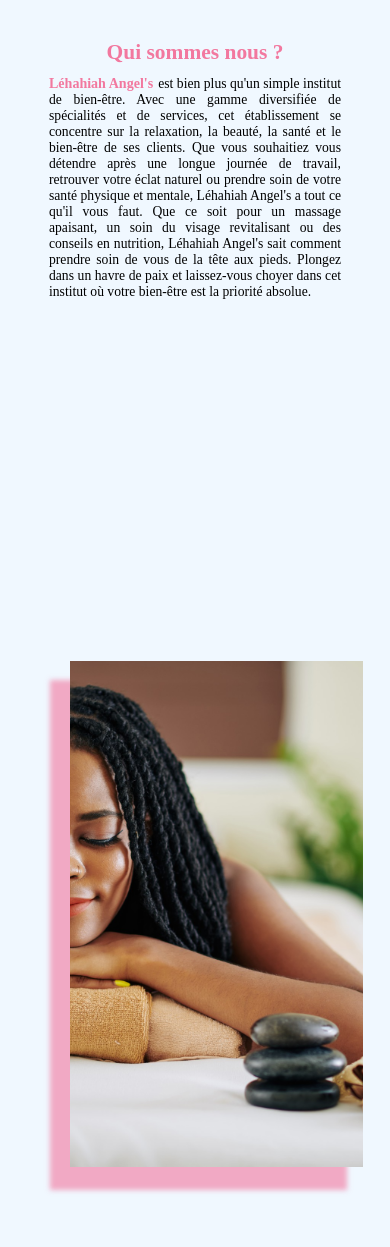
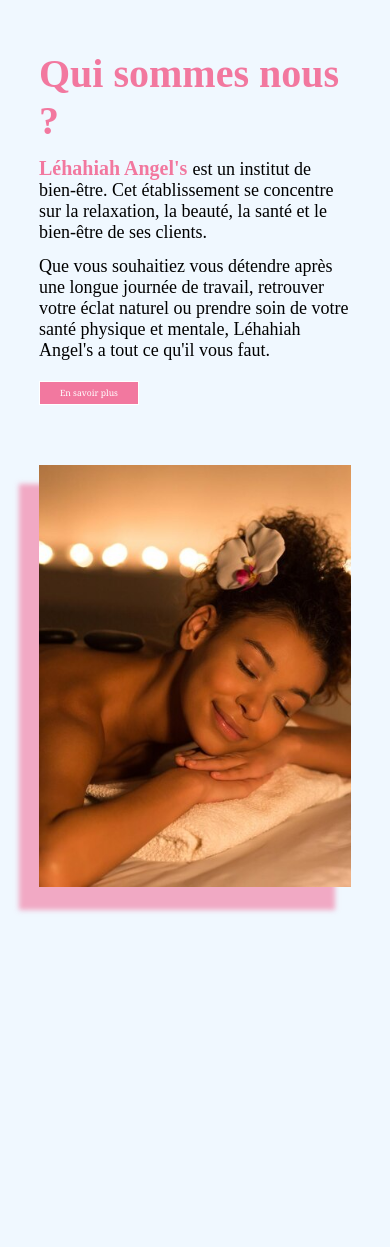
Before and after one commit to A-ArthurKing/A-ArthurKing.github.io, a PHP site: page / in a window 390 px wide. Shown: the part 253-1500 px from the top of the page. After the commit the page ends 1166 px from the top, so only its background shows below. Run offline with PHP 8.4, Linux system fonts and the light colour scheme; some libraries are stand-ins or nearby versions; some web fonts are replaced.

Commit message:
Dépot 11 avec modification complète de la page A propos et de son responsives .

```diff
--- a/css/Style.css
+++ b/css/Style.css
@@ -25,6 +25,7 @@
     list-style: none;
     text-decoration: none;
 }
+
 html{
     scroll-behavior: smooth;
 }
@@ -37,6 +38,7 @@ a {
 *::after {
     box-sizing: border-box;
 }
+
 body{
     background: aliceblue;
 }
@@ -58,14 +60,17 @@ body{
     position: absolute;
     display: none;
 }
+
 .contact-icone {
     display: flex;
     align-items: center;
     gap: 20px;
 }
+
 small {
     padding-left: 10px;
 }
+
 .contact-icone>small {
     cursor: pointer;
     transition: all 0.5s ease-in;
@@ -73,19 +78,23 @@ small {
     font-weight: bold;
     font-family: Cambria, Cochin, Georgia, Times, 'Times New Roman', serif;
 }
+
 .contact-icone>small:hover {
     color: #e6aac0;
 }
+
 .social-icone {
     display: flex;
     gap: 20px;
     align-items: center;
 }
+
 .fa3 {
     font-size: 24px;
     color: white;
     transition: all 0.5s ease-in-out;
 }
+
 .fa3:hover {
     color: #f21268;
 }
@@ -105,9 +114,11 @@ Nav {
     z-index: 9999999;
     transition: background-color 0.5s ease, height 0.5s ease;
 }
+
 .scroll{
     background-color: aliceblue;
 }
+
 #logo  {
     border-radius: 50px;
     padding-top: 15px;
@@ -116,11 +127,13 @@ Nav {
     width: 7vw;
     height:7vw;
 }
+
 .nav-links{
     display: flex;
     align-items: center;
     gap: 4vw;
 }
+
 nav ul {
     display: inline-flex;
     justify-content: space-between;
@@ -130,20 +143,23 @@ nav ul {
     max-width:auto ;
     gap: 3vw;
 }
+
 nav ul li a {
     font-family: Bell MT;
     padding: 3px 10px;
     font-weight: lighter;
-    font-size: 1.5vw;
+    font-size: 1.6vw;
     transition: all 0.3;
     color: #F2789F;
     font-weight: bold;
     transition: all 0.5s ease-out;
 }
+
 nav ul li a:hover {
     transition: all 0.3 ease-out;
     color:#f21268;
 }
+
 nav button {
     font-family: Bell MT;
     padding: 5px 20px;
@@ -155,17 +171,20 @@ nav button {
     transition: all 0.6s ease-in-out;
     border: 1px solid rgb(202, 122, 122);
 }
+
 nav button:hover {
     background-color: white;
     color: #e6aac1;
     border: 1px solid #F2789F;
 }
+
 .menu-hamburger {
     font-size: 5vw;
     color: #e6aac1;
     cursor: pointer;
     display: none;
 }
+
 .fa-regular {
     color: #F2789F;
     font-size: 30px;
@@ -185,6 +204,7 @@ nav button:hover {
     position: relative;
     z-index: 79;
 }
+
 .header::before {
     content: "";
     position: absolute;
@@ -195,6 +215,7 @@ nav button:hover {
     left: 0;
     opacity: 50%;
 }
+
 .header-txt {
     position: absolute;
     top: 55%;
@@ -202,6 +223,7 @@ nav button:hover {
     transform: translate(-50%, -50%);
     width:60vw;
 }
+
 .title {
     color: white;
     font-size: 6vw;
@@ -210,9 +232,11 @@ nav button:hover {
     display: flex;
     justify-content: center;
 }
+
 .title span {
     color: #F2789F;
 }
+
 .sstitle {
     font-family: Cambria, Cochin, Georgia, Times, 'Times New Roman', serif;
     color: white;
@@ -220,13 +244,14 @@ nav button:hover {
     display: flex;
     justify-content: center;
 }
+
 .header-txt .button {
     margin: auto;
     margin-top: 20px;
     margin-bottom: 20px;
     display: flex;
     justify-content: center;
-    padding: 5px 20px;
+    padding: 2px 25px;
     cursor: pointer;
     background-color: transparent;
     border: 2px solid;
@@ -236,6 +261,7 @@ nav button:hover {
     border: 1px solid white;
     font-family: Bell MT;
 }
+
 .header-txt .button:hover {
     background-color: white;
     color: #e6aac1;
@@ -248,70 +274,90 @@ nav button:hover {
 =================================================================================================================================
 */
 section.a-propos {
-    height: 90vh;
+    height: 95vh;
     width: 100vw;
     max-width: 100%;
     max-height: 100%;
     background: aliceblue;
     margin: auto;
     padding-top: 50px;
+    display: flex;
+    flex-wrap: nowrap;
+    gap: 40px;
+    justify-content: center;
+    align-items: center;
 }
 
-.propos-contain{
-    margin: 20px 0;
-    height: 100%;
-    width: 80%;
-    display: flex;
-    flex-wrap: nowrap;
-    margin: auto;
-}
 .propos-msg{
-    width: 50%;
+    width: 45%;
     height: 90%;
     display: flex;
+    align-items: center;
+    justify-content: center;
 }
+.msg-txt{
+    width: auto;
+    height: auto;
+    margin: 0 0 0 20px;
+}
+
+.msg-txt>h1 {
+    font-size: 40px;
+    color: #F2789F;
+    margin-bottom: 10px;
+}
+.msg-txt>p {
+    font-size: 18px;
+    margin: 13px 0;
+}
+.msg-txt>p>span {
+    color: #F2789F;
+    font-weight: bold;
+    padding-right: 5px;
+    font-size: 20px;
+}
+.msg-txt .button {
+    display: flex;
+    margin: 20px 0 0 0;
+    margin-top: 20px;
+    margin-bottom: 20px;
+    display: flex;
+    justify-content: center;
+    padding: 5px 20px;
+    cursor: pointer;
+    background-color: transparent;
+    border: 2px solid;
+    color: white;
+    background-color:#F2789F;
+    font-size: 1.5vw;
+    transition: all 0.6s ease-out;
+    border: 1px solid white;
+    font-family: Cambria, Cochin, Georgia, Times, 'Times New Roman', serif;
+}
+.msg-txt .button:hover {
+    background-color: white;
+    color: #e6aac1;
+    border: 1px solid #F2789F;
+}
+
 .propos-img{
-    width: 50%;
+    width: 45%;
     height: 90%;
     position: relative;
     display: flex;
 }
+
 .propos-img img{
-    width: 25vw;
+    width: 100%;
     height: 70vh;
     margin: auto;
     object-fit: cover;
     object-position: center;
     box-shadow: -18px 21px 5px 2px rgba(242,120,159,0.61);
--webkit-box-shadow: -18px 21px 5px 2px rgba(242,120,159,0.61);
--moz-box-shadow: -18px 21px 5px 2px rgba(242,120,159,0.61);
+    -webkit-box-shadow: -18px 21px 5px 2px rgba(242,120,159,0.61);
+    -moz-box-shadow: -18px 21px 5px 2px rgba(242,120,159,0.61);
 }
-
-.header-propos {
-    width: 50vw;
-    height: 70vh;
-    text-align: center;
-    margin: auto;
-}
-.header-propos>h1 {
-    font-size: 40px;
-    text-align: center;
-    color: #F2789F;
-    margin-bottom: 10px;
-}
-.header-propos>p {
-    font-size: 18px;
-    text-align: justify;
-    margin: 0;
-    padding: 0 40px;
-}
-.header-propos>p>span {
-    color: #F2789F;
-    font-weight: bold;
-    padding-right: 5px;
-    font-size: 20px;
-}
-/*!
+/*
 =================================================================================================================================
       *A PROPOS
 =================================================================================================================================
--- a/css/Style.responsive.css
+++ b/css/Style.responsive.css
@@ -40,25 +40,32 @@
     =================================================================================================================================
     */
     section.a-propos {
+        flex-wrap: wrap;
         height: auto;
-    margin-bottom: 40px;
+        width: 80vw;
+        padding-bottom: 20px;
     }
 
     .propos-msg{
-width: 50%;
+        width: 100%;
+        height: 90%;
+        align-items: start;
     }
 
-.header-propos {
-width: 100%;
-}
-.header-propos>h1 {
-    font-size: 30px;
-    }
-.header-propos>p {
-font-size: 15px;
+    .msg-txt{
+        width: auto;
+        height: auto;
+        margin: 0 ;
     }
 
+    .propos-img{
+        width: 100%;
+        height: 90%;
+    }
 
+    .msg-txt .button {
+        font-size: 2.2vw;
+    }
 }
 
 
@@ -148,55 +155,16 @@ font-size: 15px;
         padding: 5px 20px;
         font-size: 3vw;
     }
+
     /*!
     =================================================================================================================================
         *A PROPOS
     =================================================================================================================================
     */
-section.a-propos {
-    height:auto;
-    padding-top: 20px;
+    .propos-img img{
+        height: 50vh;
     }
-.propos-contain{
-    flex-wrap: wrap;
-}
-.propos-msg{
-    width: 100%;
-    height: 90%;
-    display: flex;
-    margin: 20px auto;
-    order: 1;
 
-}
-.propos-img{
-    width: 80%;
-    height: 90%;
-    position: relative;
-    display: flex;
-    margin: auto;
-    order: 2;
-    margin-bottom: 40px;
-}
-.propos-img img{
-    width: 75vw;
-    height: 60vh;
-}
-.header-propos {
-    width: 90vw;
-    margin-bottom: 10px;
-}
-.header-propos>h1 {
-    font-size: 5.5vw;
-}
-.header-propos>p {
-    font-size: 3.5vw;
-    text-align: justify;
-    margin: 0;
-    padding: 0 10px;
-}
-.header-propos>p span {
-    font-size: 3.6vw;
-}
  }
 
 
--- a/index.html
+++ b/index.html
@@ -60,21 +60,27 @@
 
     <!-- A-propos start -->
     <section class="a-propos" id="propos">
-        <div class="propos-contain">
-            <div class="propos-img">
-                <img src="./images/blckm.jpg" alt="Image 1">
-            </div>
             <div class="propos-msg">
-                <div class="header-propos">
+                <div class="msg-txt">
                     <h1>Qui sommes nous ?</h1>
                     <p>
-                        <span>Léhahiah Angel&apos;s</span>est bien plus qu'un simple institut de bien-être. Avec une gamme diversifiée de spécialités et de services, cet établissement se concentre sur la relaxation, la beauté, la santé et le bien-être de ses clients. Que vous souhaitiez vous détendre après une longue journée de travail, retrouver votre éclat naturel ou prendre soin de votre santé physique et mentale, Léhahiah Angel's a tout ce qu'il vous faut. Que ce soit pour un massage apaisant, un soin du visage revitalisant ou des conseils en nutrition, Léhahiah Angel's sait comment prendre soin de vous de la tête aux pieds. Plongez dans un havre de paix et laissez-vous choyer dans cet institut où votre bien-être est la priorité absolue.
+                        <span>Léhahiah Angel&apos;s</span>est un institut de bien-être. Cet
+                        établissement se concentre sur la relaxation, la beauté, la santé et
+                        le bien-être de ses clients.
                     </p>
+                    <p>
+                        Que vous souhaitiez vous détendre après une
+                        longue journée de travail, retrouver votre éclat naturel ou prendre soin
+                        de votre santé physique et mentale, Léhahiah Angel's a tout ce qu'il vous
+                        faut.
+                    </p>
+                    <button class="button" type="button">En savoir plus</button>
+
                 </div>
             </div>
-        </div>
-
-
+            <div class="propos-img">
+                <img src="./images/bg10.jpg" alt="Image 1">
+            </div>
     </section>
 
     <!-- A-propos end -->
```
Lines whose indentation alone changed are shown as unchanged.
